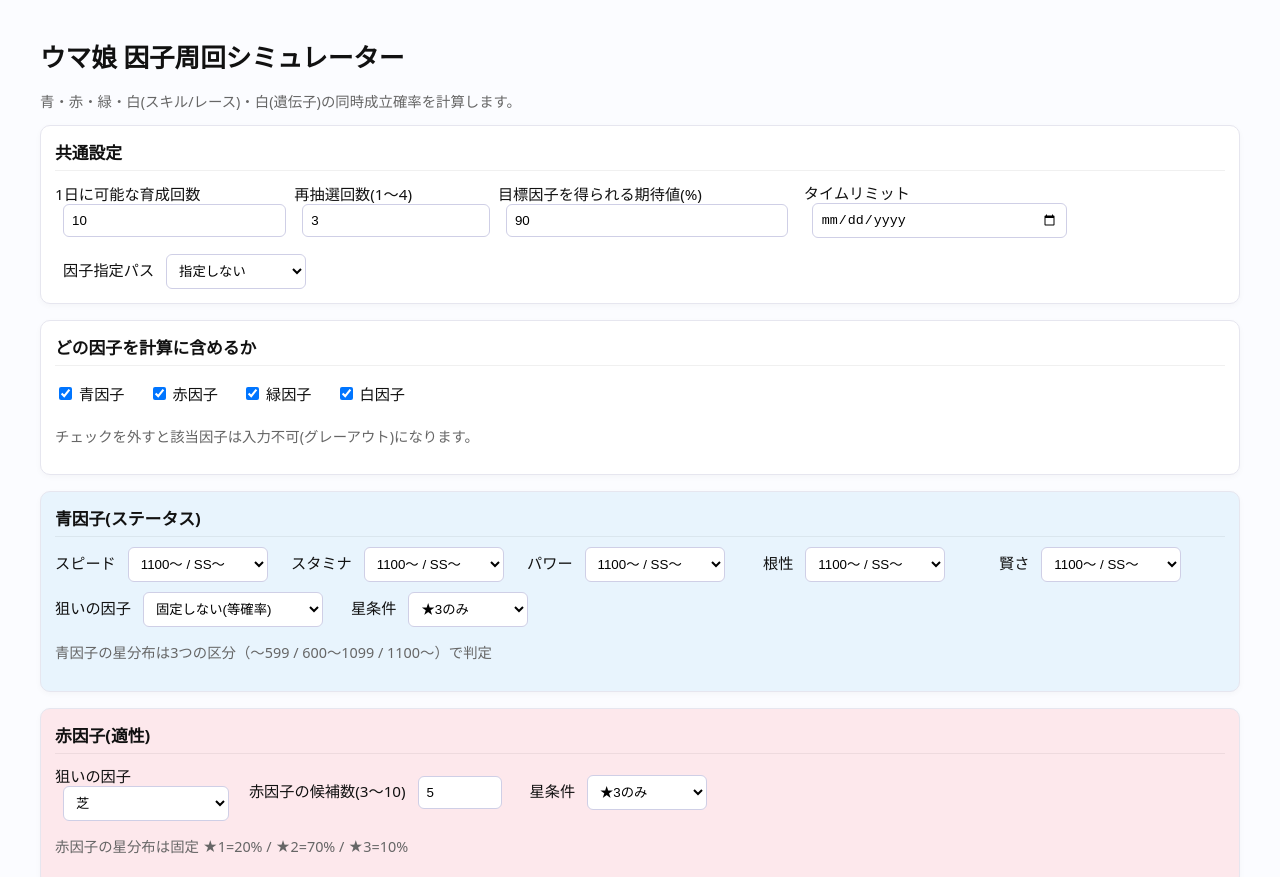
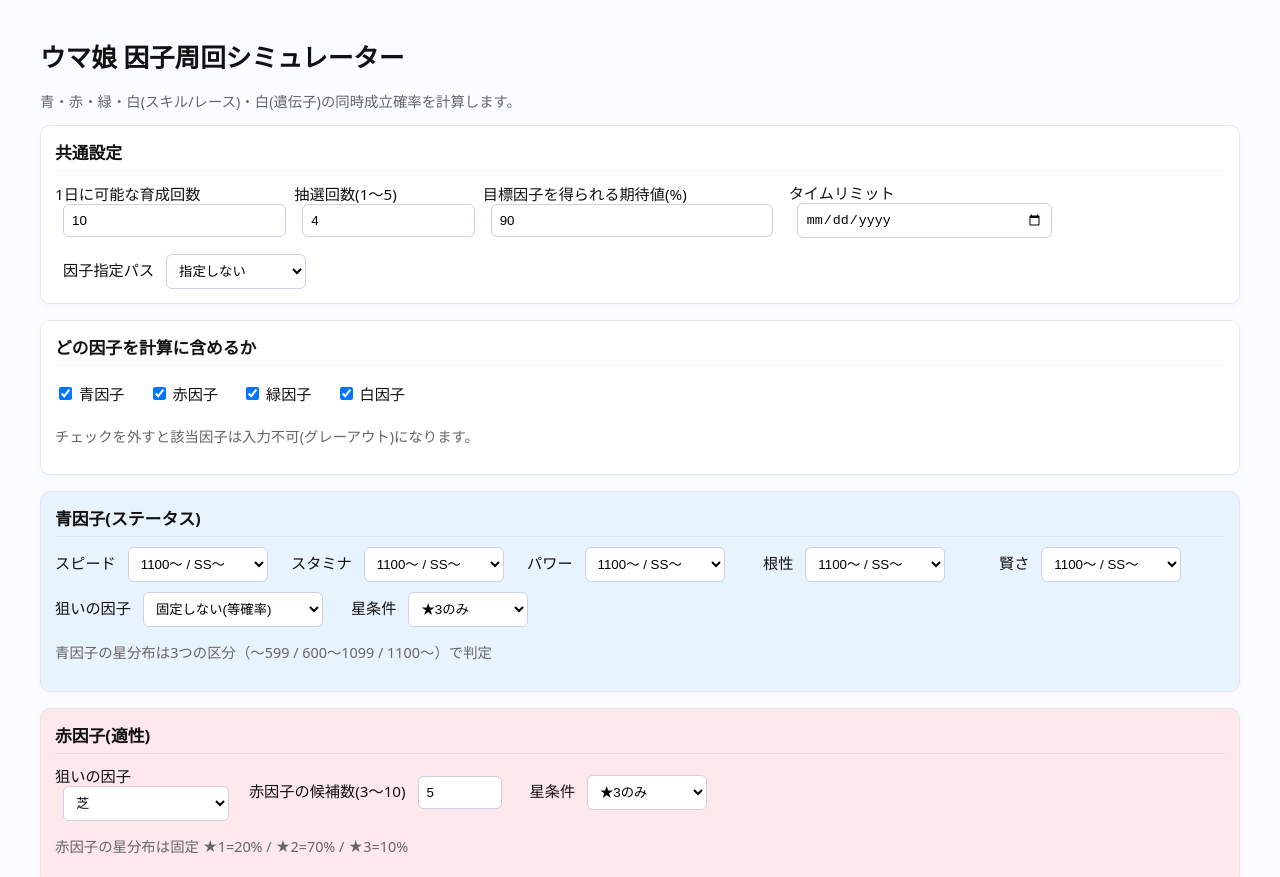
Before and after one commit to syutyu2178/umamusume_factors_calculator, a plain HTML site: page index.html in a window 1280 px wide. Shown: the top 877 px of the page. Drawn offline with Linux system fonts and the light colour scheme.

Commit message:
因子再抽選が1日1回限定ではなくなったので対応

```diff
--- a/index.html
+++ b/index.html
@@ -206,8 +206,8 @@
                     style="margin-left:8px">
             </label>
 
-            <label>再抽選回数(1〜4)
-                <input id="numRerolls" type="number" value="3" min="1" max="4" class="smallInput"
+            <label>抽選回数(1〜5)
+                <input id="numRerolls" type="number" value="4" min="1" max="5" class="smallInput"
                     style="margin-left:8px">
             </label>
 
```
